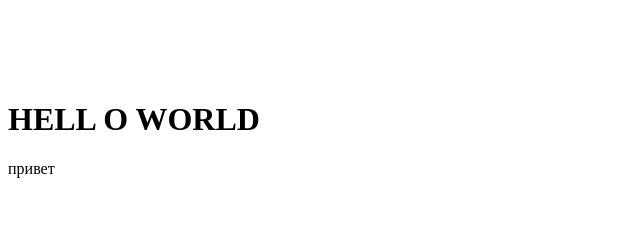
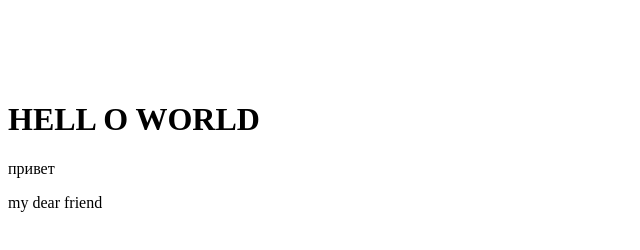
Before and after one commit to fridayeveryday/test, a plain HTML site: page index.html in a window 1280 px wide. Shown: the whole page, without its empty margins (0-640 px from the left). Drawn offline with Linux system fonts and the light colour scheme.

Commit message:
new p about friand

```diff
--- a/index.html
+++ b/index.html
@@ -8,5 +8,6 @@
 <br><br><br><br>
 <h1> HELL O WORLD</h1>
 <p>привет</p>
+<p>my dear friend</p>
 </body>
 </html>
```
